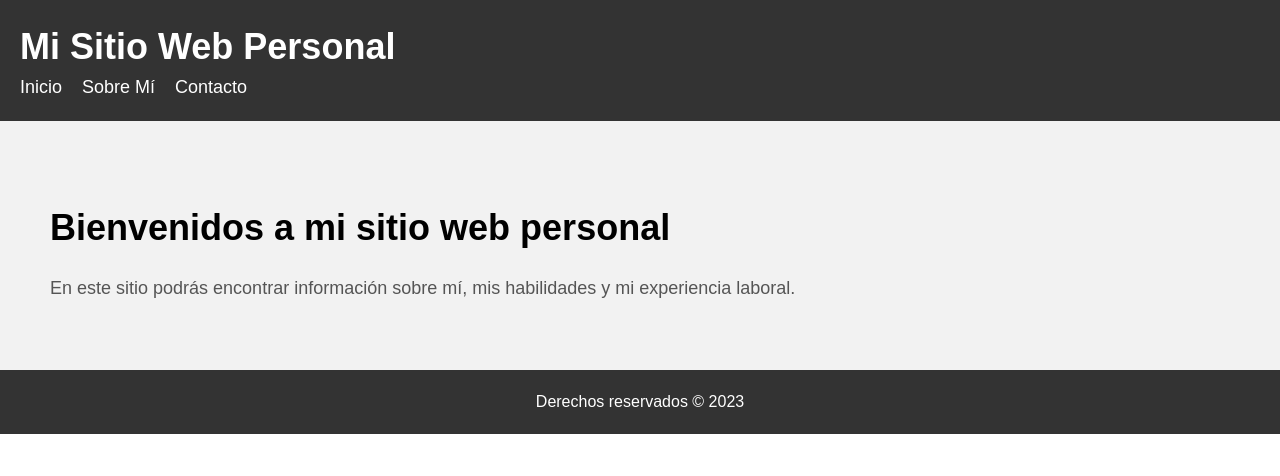
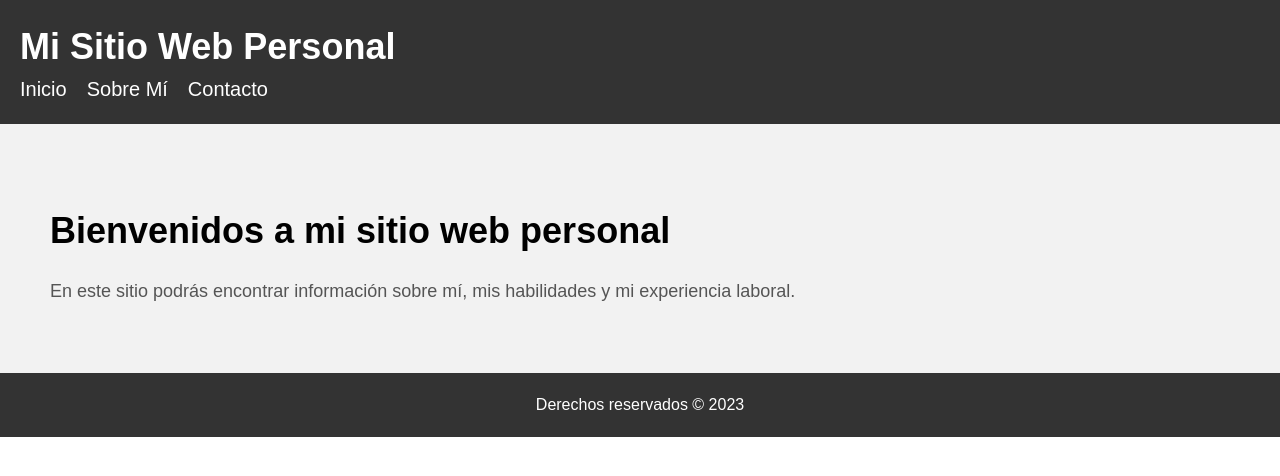
Before and after one commit to abrilonia/Trabajo-Abril-Bracamonte, a plain HTML site: page index.html in a window 1280 px wide. Drawn offline with Linux system fonts and the light colour scheme.

Commit message:
Se modifican valores en etiqueta a de archivo estilos.css

```diff
--- a/estilos.css
+++ b/estilos.css
@@ -69,11 +69,11 @@ nav li:last-child {
 nav a {
   color: #fff;
   text-decoration: none;
-  font-size: 18px;
+  font-size: 20px;
 }
 
 nav a:hover {
-  text-decoration: underline;
+  text-decoration: none;
 }
 
 /* Estilos para el pie de página */
```
